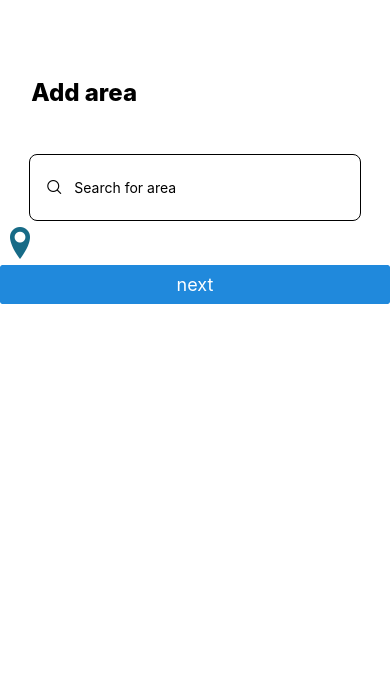
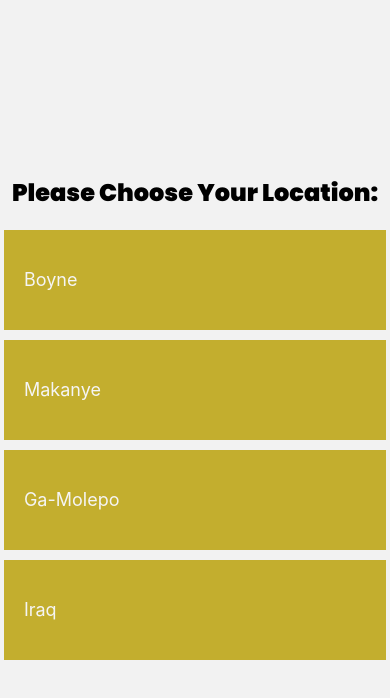
Before and after one commit to molokochris/Hydro-Alert, a React Native app: screen /Location in a window 390 px wide. Shown: the top 698 px of the page. Built offline with nearby package versions, Linux system fonts and the light colour scheme.

Commit message:
dynamic location update searching

```diff
--- a/src/pages/Location.js
+++ b/src/pages/Location.js
@@ -1,91 +1,190 @@
-import React, { useState } from "react";
-import {
-  View,
-  TextInput,
-  TouchableOpacity,
-  StyleSheet,
-  Text,
-  Alert,
-} from "react-native";
-import { AntDesign } from "@expo/vector-icons";
-import { Entypo } from "@expo/vector-icons";
-import { Button } from "@rneui/base";
+// import React, { useState } from "react";
+// import {
+//   View,
+//   TextInput,
+//   TouchableOpacity,
+//   StyleSheet,
+//   Text,
+//   Alert,
+// } from "react-native";
+// import { AntDesign } from "@expo/vector-icons";
+// import { Entypo } from "@expo/vector-icons";
+// import { Button } from "@rneui/base";
 
-const SearchBar = ({ navigation }) => {
-  // const
-  const [searchText, setSearchText] = useState("");
-  const [location, setLocation] = useState(null);
+// const SearchBar = ({ navigation }) => {
+//   // const
+//   const [searchText, setSearchText] = useState("");
+//   const [location, setLocation] = useState(null);
 
-  const handleSearch = () => {
-    console.log("Searching for:", searchText);
-  };
+//   const handleSearch = () => {
+//     console.log("Searching for:", searchText);
+//   };
 
+//   return (
+//     <View style={styles.MainContainer}>
+//       <Text
+//         style={{
+//           marginTop: "20%",
+//           fontWeight: "800",
+//           fontSize: 24,
+//           fontFamily: "Poppins-Regular",
+//           alignSelf: "center",
+//         }}
+//       >
+//         Choose Your Location
+//       </Text>
+//       <View style={styles.container}>
+//         <TouchableOpacity style={styles.iconContainer} onPress={handleSearch}>
+//           <AntDesign name="search1" size={16} color="black" />
+//         </TouchableOpacity>
+
+//         <TextInput
+//           style={styles.input}
+//           placeholder="Search for area"
+//           placeholderTextColor="black"
+//           color="black"
+//           value={searchText}
+//           onChangeText={(text) => setSearchText(text)}
+//         />
+//       </View>
+
+//       <Entypo
+//         name="location-pin"
+//         size={40}
+//         color="#176B87"
+//         alignSelf="center"
+//         alignItems="center"
+//         marginTop={50}
+//       />
+//       <Button title="next" onPress={() => navigation.navigate("Boyne")} />
+//     </View>
+//   );
+// };
+
+// const styles = StyleSheet.create({
+//   MainContainer: {
+//     flex: 1,
+//     backgroundColor: "white",
+//   },
+//   container: {
+//     flexDirection: "row",
+//     alignSelf: "center",
+//     alignItems: "center",
+//     backgroundColor: "#fff",
+//     borderRadius: 8,
+//     paddingVertical: 8,
+//     paddingHorizontal: 16,
+//     marginTop: "12%",
+//     height: "8%",
+//     width: "85%",
+//     borderColor: "black",
+//     borderWidth: 1,
+//   },
+//   input: {
+//     flex: 1,
+//     color: "white",
+//   },
+//   iconContainer: {
+//     marginRight: 12,
+//   },
+// });
+
+// export default SearchBar;
+import { View, Text } from "react-native";
+import React from "react";
+import { Pressable } from "react-native";
+import { TouchableOpacity } from "react-native";
+
+export default function Location({ navigation }) {
   return (
-    <View style={styles.MainContainer}>
-      <Text
+    <View style={{ flex: 1, justifyContent: "center", alignItems: "center" }}>
+      <View
         style={{
-          marginTop: "20%",
-          fontWeight: "800",
-          fontSize: 24,
-          marginLeft: "8%",
+          flex: 1,
+          width: "100%",
+          justifyContent: "center",
+          alignItems: "center",
         }}
       >
-        Add area
-      </Text>
-      <View style={styles.container}>
-        <TouchableOpacity style={styles.iconContainer} onPress={handleSearch}>
-          <AntDesign name="search1" size={16} color="black" />
+        <Text
+          style={{
+            alignSelf: "center",
+            fontWeight: "bold",
+            fontSize: 24,
+            marginBottom: 20,
+            fontFamily: "Poppins-Black",
+          }}
+        >
+          Please Choose Your Location:
+        </Text>
+        <TouchableOpacity
+          style={{
+            width: "98%",
+            height: 100,
+            justifyContent: "center",
+            paddingHorizontal: 20,
+            backgroundColor: "#C3AE2E",
+            marginBottom: 10,
+          }}
+          onPress={() => navigation.navigate("Home", { location: "Boyne" })}
+        >
+          <Text style={{ color: "whitesmoke", fontSize: 18 }}>Boyne</Text>
         </TouchableOpacity>
-
-        <TextInput
-          style={styles.input}
-          placeholder="Search for area"
-          placeholderTextColor="black"
-          color="black"
-          value={searchText}
-          onChangeText={(text) => setSearchText(text)}
-        />
+        <TouchableOpacity
+          style={{
+            width: "98%",
+            height: 100,
+            justifyContent: "center",
+            paddingHorizontal: 20,
+            backgroundColor: "#C3AE2E",
+            marginBottom: 10,
+          }}
+          onPress={() => navigation.navigate("Home", { location: "Makanye" })}
+        >
+          <Text style={{ color: "whitesmoke", fontSize: 18 }}>Makanye</Text>
+        </TouchableOpacity>
+        <TouchableOpacity
+          style={{
+            width: "98%",
+            height: 100,
+            justifyContent: "center",
+            paddingHorizontal: 20,
+            backgroundColor: "#C3AE2E",
+            marginBottom: 10,
+          }}
+          onPress={() => navigation.navigate("Home", { location: "Ga-Molepo" })}
+        >
+          <Text style={{ color: "whitesmoke", fontSize: 18 }}>Ga-Molepo</Text>
+        </TouchableOpacity>
+        <TouchableOpacity
+          style={{
+            width: "98%",
+            height: 100,
+            justifyContent: "center",
+            paddingHorizontal: 20,
+            backgroundColor: "#C3AE2E",
+            marginBottom: 10,
+          }}
+          onPress={() => navigation.navigate("Home", { location: "Iraq" })}
+        >
+          <Text style={{ color: "whitesmoke", fontSize: 18 }}>Iraq</Text>
+        </TouchableOpacity>
+        {/* <TouchableOpacity
+          style={{
+            width: "98%",
+            height: 100,
+            justifyContent: "center",
+            paddingHorizontal: 20,
+            backgroundColor: "#C3AE2E",
+            marginBottom: 10,
+          }}
+          onPress={() =>
+            navigation.navigate("Home", { location: "Ga-Mothiba" })
+          }
+        >
+          <Text style={{ color: "whitesmoke", fontSize: 18 }}>Ga-Mothiba</Text>
+        </TouchableOpacity> */}
       </View>
-
-      <Entypo
-        name="location-pin"
-        size={40}
-        color="#176B87"
-        alignSelf="center"
-        alignItems="center"
-        marginTop={50}
-      />
-      <Button title="next" onPress={() => navigation.navigate("Home")} />
     </View>
   );
-};
-
-const styles = StyleSheet.create({
-  MainContainer: {
-    flex: 1,
-    backgroundColor: "white",
-  },
-  container: {
-    flexDirection: "row",
-    alignSelf: "center",
-    alignItems: "center",
-    backgroundColor: "#fff",
-    borderRadius: 8,
-    paddingVertical: 8,
-    paddingHorizontal: 16,
-    marginTop: "12%",
-    height: "8%",
-    width: "85%",
-    borderColor: "black",
-    borderWidth: 1,
-  },
-  input: {
-    flex: 1,
-    color: "white",
-  },
-  iconContainer: {
-    marginRight: 12,
-  },
-});
-
-export default SearchBar;
+}
--- a/src/pages/Onboarding.js
+++ b/src/pages/Onboarding.js
@@ -1,4 +1,4 @@
-import { View, Text } from "react-native";
+import { View, Text, ImageBackground, Pressable } from "react-native";
 import React from "react";
 import { StatusBar } from "react-native";
 import { useCallback } from "react";
@@ -41,7 +41,7 @@ export default function Onboarding({ navigation }) {
   };
 
   return (
-    <View
+    <ImageBackground
       style={{
         flex: 1,
         backgroundColor: "white",
@@ -50,34 +50,79 @@ export default function Onboarding({ navigation }) {
         flexDirection: "column",
       }}
       onLayout={handleOnLayout}
+      source={require("../../assets/Images/onboarding.jpg")}
     >
+      <StatusBar
+        translucent={false}
+        backgroundColor="transparent"
+        barStyle="dark-content"
+      />
       <View
         style={{
-          width: 350,
-          height: 350,
-          backgroundColor: "red",
-          borderRadius: 100,
-          padding: 2,
-          justifyContent: "center",
-          alignItems: "center",
+          backgroundColor: "rgba(0, 0, 0, 0.55)",
+          flex: 1,
+          width: "100%",
         }}
       >
-        <Image
-          source={require("../../assets/Images/onboarding.jpg")}
-          //   source={require(`${currentImage}`)}
+        <View
           style={{
-            width: 350,
-            height: 350,
-            borderRadius: 100,
-            resizeMode: "center",
-            borderColor: "red",
-            borderWidth: 1,
+            flex: 3,
+            //   width: "100%",
+            justifyContent: "flex-end",
+            alignItems: "center",
           }}
-        />
+        >
+          <Text
+            style={{
+              color: "whitesmoke",
+              fontSize: 20,
+              textAlign: "center",
+              marginBottom: 20,
+              fontFamily: "Poppins-Regular",
+            }}
+          >
+            Stay Informed and Connected with{" "}
+            <Text
+              style={{
+                color: "#C3AE2E",
+                // fontWeight: "bold",
+                fontSize: 24,
+                fontFamily: "Poppins-Bold",
+              }}
+            >
+              Hydro Alert
+            </Text>
+          </Text>
+          <Text
+            style={{
+              color: "whitesmoke",
+              fontSize: 18,
+              textAlign: "center",
+              fontFamily: "Poppins-Regular",
+            }}
+          >
+            Never miss a water delivery again!
+          </Text>
+        </View>
+        <View
+          style={{ flex: 1, justifyContent: "center", alignItems: "center" }}
+        >
+          {/* <Button title="next" onPress={() => navigation.navigate("Location")} /> */}
+          <Pressable
+            title="next"
+            // onPress={nextImage}
+            style={{
+              backgroundColor: "#018553",
+              paddingVertical: 12,
+              paddingHorizontal: 10,
+              borderRadius: 8,
+            }}
+            onPress={() => navigation.navigate("Location")}
+          >
+            <Text style={{ color: "whitesmoke" }}>Get Started</Text>
+          </Pressable>
+        </View>
       </View>
-      <Text>Onboarding</Text>
-      {/* <Button title="next" onPress={() => navigation.navigate("Location")} /> */}
-      <Button title="next" onPress={nextImage} />
-    </View>
+    </ImageBackground>
   );
 }
```
Also changed, not shown: src/pages/Home.js (+76 -47 lines), assets/Images/truck.png (added).
